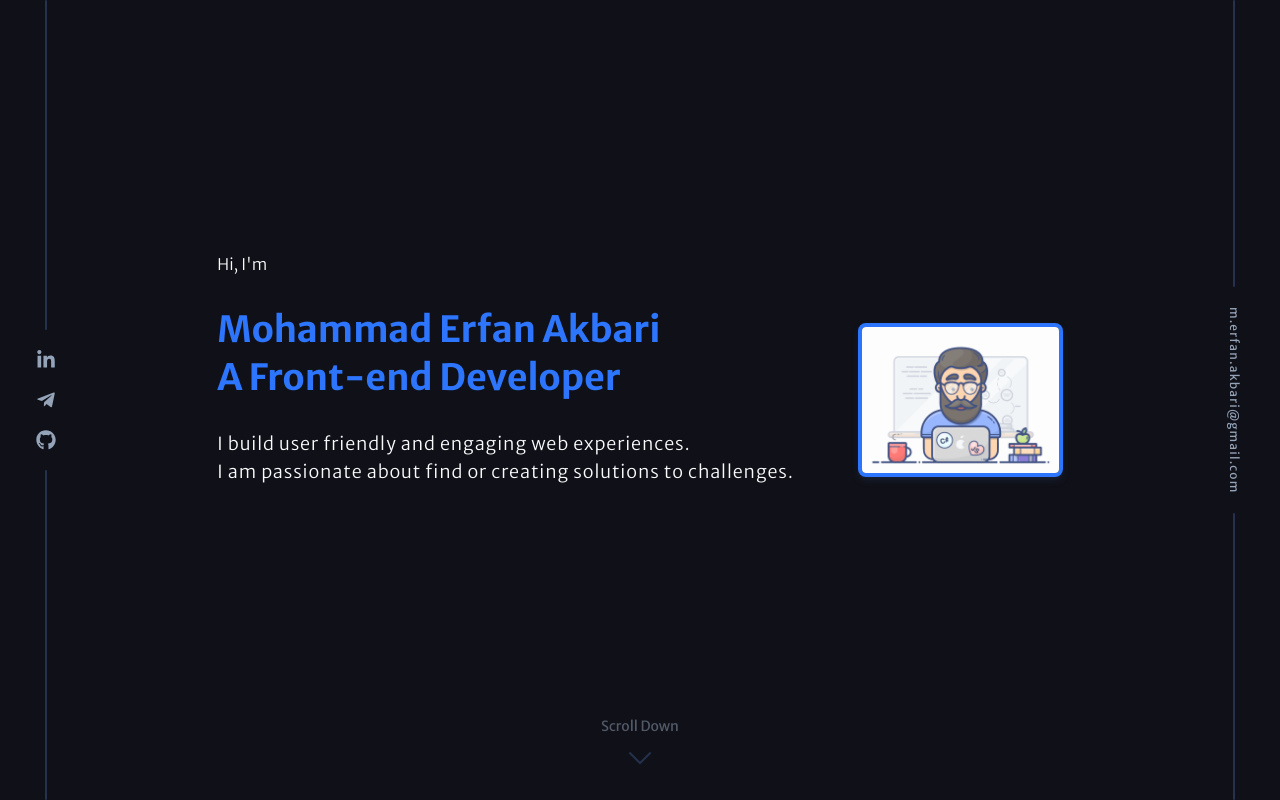
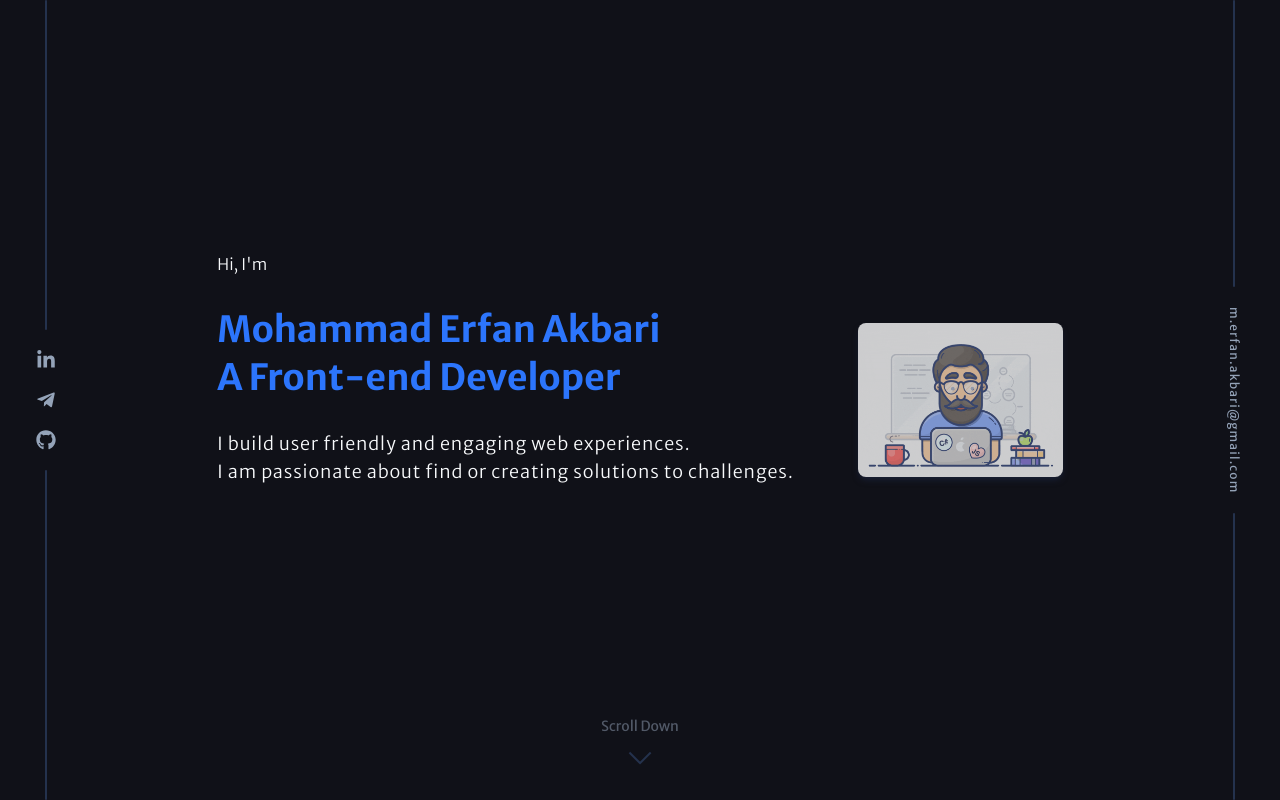
Before and after one commit to m-erfan-akbari/portfolio-v2, a Next.js app: page / in a window 1280 px wide. Shown: the top 800 px of the page. Built offline with nearby package versions, Linux system fonts and the light colour scheme.

Commit message:
style: adjust hover opacity for project items and about image

```diff
--- a/components/About.jsx
+++ b/components/About.jsx
@@ -30,15 +30,14 @@ export default function About() {
       </div>
 
       <div
-        className={`${styles.image_container} shadow-surface border-primary relative overflow-hidden rounded-lg border-4 shadow-md`}
+        className={`${styles.image_container} shadow-surface relative overflow-hidden rounded-lg shadow-md`}
       >
-        <Image src={'/picture/programmer.gif'} alt="Programmer image" fill />
-        {/* <Image
-          src={'/picture/profile.jpg'}
+        <Image
+          src={'/picture/programmer-optimized.gif'}
           alt="Programmer image"
           fill
-          style={{ objectFit: 'cover' }}
-        /> */}
+          className="opacity-80"
+        />
       </div>
 
       <div
@@ -46,8 +45,6 @@ export default function About() {
       >
         <ScrollDownIndicator />
       </div>
-
-      {/* <div className={`text-9xl portrait:text-[12rem] ${styles.hand}`}>👋</div> */}
     </section>
   )
 }
--- a/components/ProjectItem.jsx
+++ b/components/ProjectItem.jsx
@@ -10,10 +10,10 @@ export default function ProjectItem({ project, isEven }) {
   return (
     <figure className={`relative mb-32 mt-12 ${styles.container}`}>
       <div
-        className={`relative h-[calc(50vw_/_2.22)] w-[50vw] overflow-clip rounded-md shadow-md shadow-surface hover:z-20 hover:shadow-lg portrait:mx-auto portrait:!h-[30vw] portrait:w-[calc(30vw_/_0.45)] ${styles.image_container} ${isEven ? 'landscape:ms-auto' : ''}`}
+        className={`shadow-surface relative h-[calc(50vw_/_2.22)] w-[50vw] overflow-clip rounded-md shadow-md hover:z-20 hover:shadow-lg portrait:mx-auto portrait:!h-[30vw] portrait:w-[calc(30vw_/_0.45)] ${styles.image_container} ${isEven ? 'landscape:ms-auto' : ''}`}
       >
         <Link
-          className={`hover:bg-hidden absolute bottom-0 left-0 right-0 top-0 z-10 cursor-pointer bg-surface opacity-70 hover:opacity-0 portrait:opacity-30`}
+          className={`bg-surface absolute bottom-0 left-0 right-0 top-0 z-10 cursor-pointer opacity-70 hover:opacity-10 portrait:opacity-30`}
           href={website || picture}
           target="_blank"
         />
@@ -28,7 +28,7 @@ export default function ProjectItem({ project, isEven }) {
       >
         <Link href={website}>
           <h4
-            className={`text-2xl font-bold text-primary portrait:mb-1 portrait:text-5xl ${
+            className={`text-primary text-2xl font-bold portrait:mb-1 portrait:text-5xl ${
               isEven ? '' : 'landscape:text-right'
             }`}
           >
@@ -36,7 +36,7 @@ export default function ProjectItem({ project, isEven }) {
           </h4>
         </Link>
         <figcaption
-          className={`max-w-[35vw] rounded-md bg-surface px-3 py-2 font-light tracking-wide text-text portrait:max-w-none portrait:bg-transparent portrait:text-4xl portrait:leading-[3rem] portrait:tracking-wider portrait:text-text-muted ${
+          className={`bg-surface text-text portrait:text-text-muted max-w-[35vw] rounded-md px-3 py-2 font-light tracking-wide portrait:max-w-none portrait:bg-transparent portrait:text-4xl portrait:leading-[3rem] portrait:tracking-wider ${
             isEven ? 'right-auto block' : ''
           }`}
         >
@@ -53,7 +53,7 @@ export default function ProjectItem({ project, isEven }) {
           {tags.map((t, index) => (
             <li
               key={index}
-              className="m-3 inline text-text-muted portrait:block portrait:text-3xl"
+              className="text-text-muted m-3 inline portrait:block portrait:text-3xl"
             >
               {t}
             </li>
```
